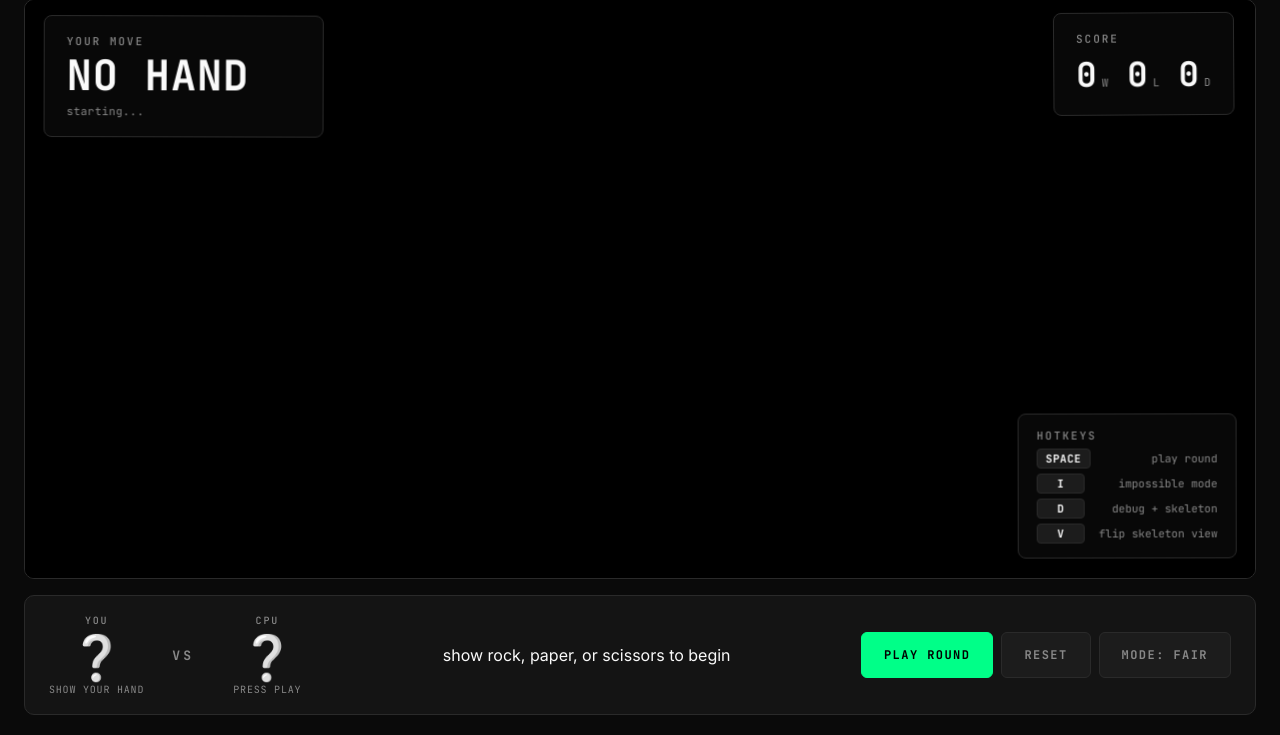
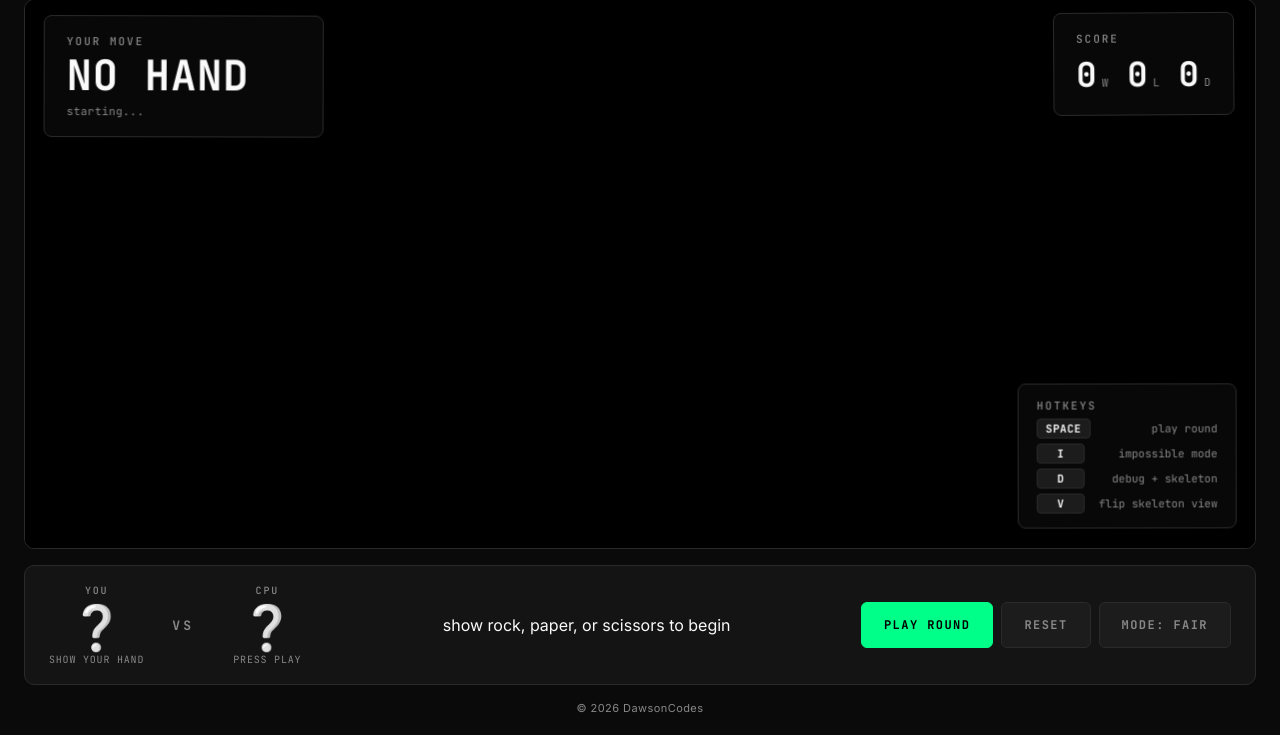
Before and after one commit to DawsonCodes/RPS-Robot, a Python web app: template templates/index.html in a window 1280 px wide. Shown: the part 65-800 px from the top of the page. Run offline with Jinja, Linux system fonts and the light colour scheme; the template is opened without the code that fills it, so the values that code supplies are empty.

Commit message:
V1.1.1 copyright footer

```diff
--- a/static/style.css
+++ b/static/style.css
@@ -328,3 +328,11 @@ button {
 }
 #moveOverlay.flash-win { animation: flashWin 0.9s ease-out; }
 #moveOverlay.flash-lose { animation: flashLose 0.9s ease-out; }
+
+.app-footer {
+  flex-shrink: 0;
+  text-align: center;
+  font-size: 11px;
+  letter-spacing: 0.04em;
+  color: var(--muted);
+}
--- a/templates/index.html
+++ b/templates/index.html
@@ -87,6 +87,8 @@
 </section>
 
 </main>
+
+<footer class="app-footer">© 2026 DawsonCodes</footer>
 </div>
 
 <canvas id="analysisCanvas" hidden></canvas>
```
Also changed, not shown: README.md, 1 other file.
